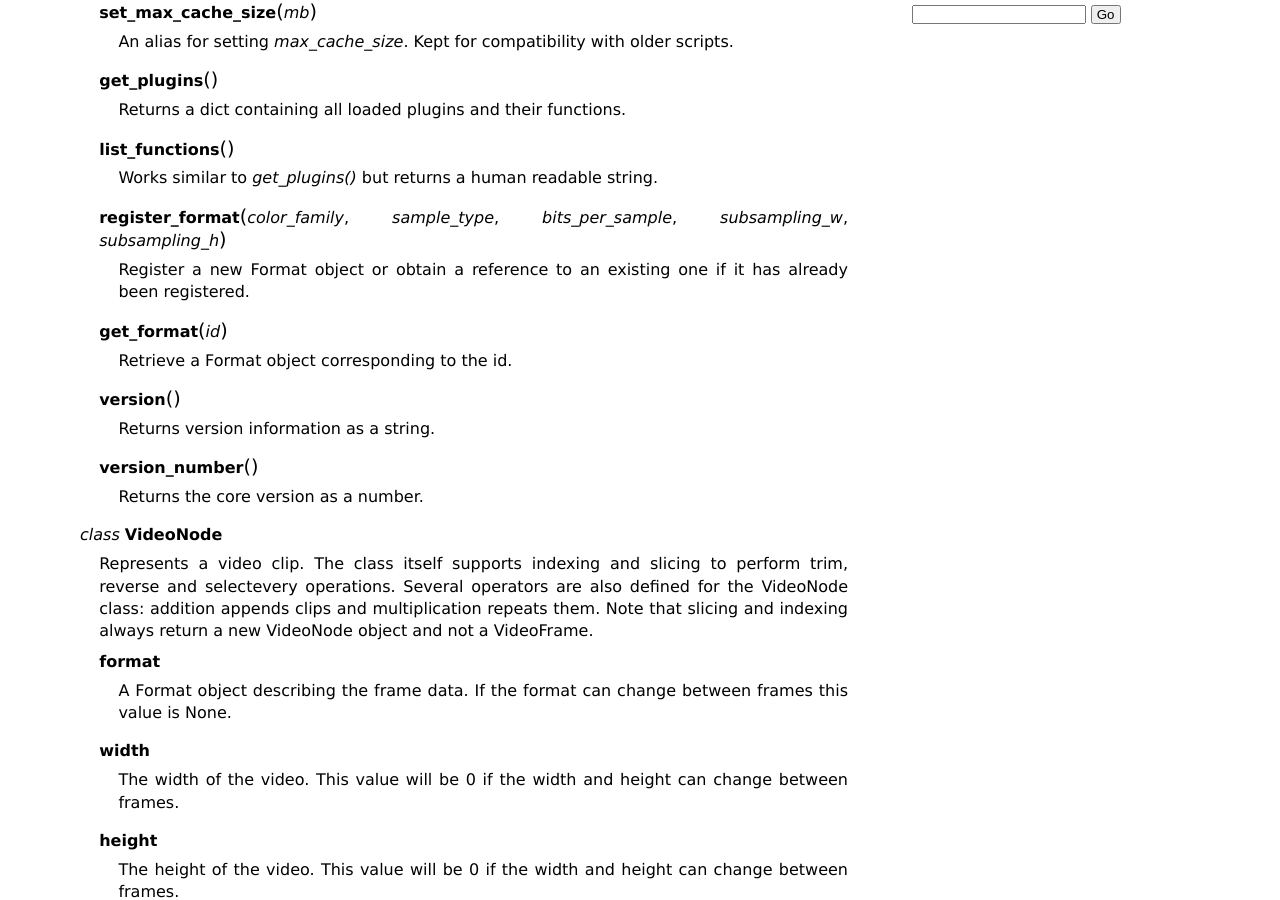
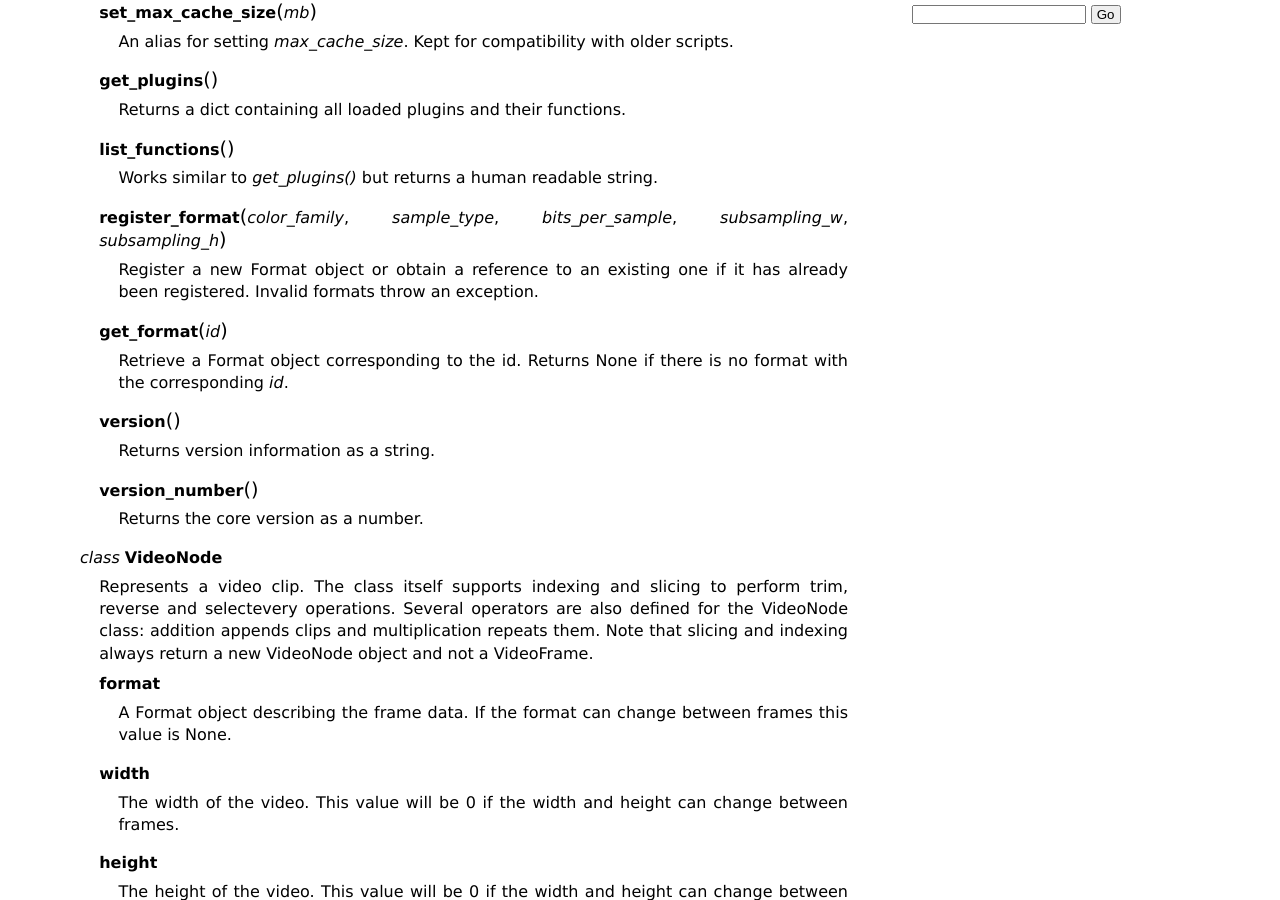
Before and after one commit to vapoursynth/vapoursynth, a Sphinx documentation site: the page built from doc/pythonreference.rst, in a window 1280 px wide and 900 px high, scrolled down 1175 px. Built offline with Sphinx 7.4.7, drawn with Linux system fonts in a browser that asks for light colours; formulas are drawn with MathJax 3.

Commit message:
Improve register_format in python

```diff
--- a/doc/pythonreference.rst
+++ b/doc/pythonreference.rst
@@ -69,11 +69,11 @@ Classes and Functions
    .. py:method:: register_format(color_family, sample_type, bits_per_sample, subsampling_w, subsampling_h)
 
       Register a new Format object or obtain a reference to an existing one if
-      it has already been registered.
+      it has already been registered. Invalid formats throw an exception.
 
    .. py:method:: get_format(id)
 
-      Retrieve a Format object corresponding to the id.
+      Retrieve a Format object corresponding to the id. Returns None if there is no format with the corresponding *id*.
 
    .. py:method:: version()
 
```
Also changed, not shown: 2 other files.
